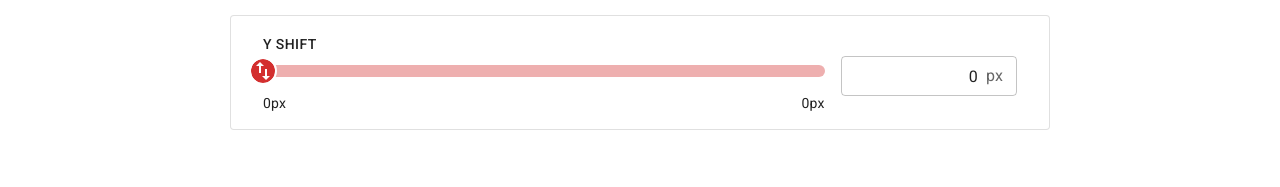
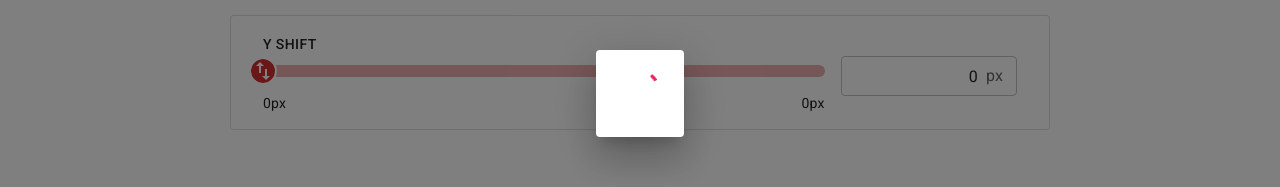
Before and after one commit to connordelacruz/react-p5-channel-shift, a React (Create React App) app: page / in a window 1280 px wide. Shown: the part 307-494 px from the top of the page. Built offline with nearby package versions, Linux system fonts and the light colour scheme.

Commit message:
added loading modal

```diff
--- a/src/App.jsx
+++ b/src/App.jsx
@@ -17,11 +17,12 @@ import { SwapChannelsToolUI } from './SwapChannelsToolUI'
 import { RandomizeToolUI } from './RandomizeToolUI'
 // Snack Bar Component
 import { SnackBar } from './SnackBar'
-// Misc Components
+// Dialog Components
 import { HelpDialog } from './HelpDialog'
 import { IOSSafariError } from './IOSSafariError'
 // MUI
 import { Box, Container, CssBaseline, Paper, ThemeProvider } from '@mui/material'
+import { LoadingDialog } from './LoadingDialog'
 
 // ================================================================================
 // App Component
@@ -39,6 +40,12 @@ function App() {
   const [imageWidth, setImageWidth] = React.useState(0)
   const [imageHeight, setImageHeight] = React.useState(0)
 
+  // --------------------------------------------------------------------------------
+  // Sketch State
+  // --------------------------------------------------------------------------------
+  // Set to true when setup() method completes
+  const [setupCompleted, setSetupCompleted] = React.useState(false)
+
   // ================================================================================
   // Save/Load
   // ================================================================================
@@ -55,6 +62,23 @@ function App() {
   // State for uploaded image data. Initialized to null, set to base64 data URL once file is loaded.
   // Sketch will load data as image and set to null again when complete
   const [newFileDataURL, setNewFileDataURL] = React.useState(null)
+
+  // --------------------------------------------------------------------------------
+  // Loading Modal
+  // --------------------------------------------------------------------------------
+  // Modal to display while loading. Default to true since sketch needs to load initial image.
+  // Sketch will hide this in setup().
+  const [loadingOpen, setLoadingOpen] = React.useState(true)
+
+  /**
+   * Loading modal should be shown if:
+   * - setupCompleted is false
+   * - newFileDataURL is not null
+   */
+  React.useEffect(() => {
+    setLoadingOpen(!(setupCompleted && newFileDataURL === null))
+  }, [setupCompleted, newFileDataURL])
+
 
   // ================================================================================
   // Tool Tabs
@@ -508,12 +532,14 @@ function App() {
         <ChannelShiftAppBar
           setShouldSaveResult={ setShouldSaveResult }
           setNewFileDataURL={ setNewFileDataURL }
+          setLoadingOpen={ setLoadingOpen }
           setHelpOpen={ setHelpOpen }
         />
 
         {/*Canvas*/ }
         <ReactP5Wrapper
           sketch={ ChannelShiftSketch }
+          setSetupCompleted={ setSetupCompleted }
           setImageWidth={ setImageWidth } setImageHeight={ setImageHeight }
           sourceChannel={ sourceChannel } targetChannel={ targetChannel }
           channelShiftValues={ channelShiftValues }
@@ -619,6 +645,11 @@ function App() {
         } }
       />
 
+      {/*Loading Modal*/ }
+      <LoadingDialog
+        open={ loadingOpen }
+      />
+
       {/*iOS Safari Large Image Error Modal*/ }
       <IOSSafariError
         open={ iOSSafariErrorOpen }
--- a/src/ChannelShiftAppBar.jsx
+++ b/src/ChannelShiftAppBar.jsx
@@ -76,10 +76,14 @@ const SaveButton = ({ setShouldSaveResult }) => {
  * Load image button element.
  *
  * @param setNewFileDataURL
+ * @param setLoadingOpen
  * @return {Element}
  * @constructor
  */
-const LoadButton = ({ setNewFileDataURL }) => {
+const LoadButton = ({
+                      setNewFileDataURL,
+                      setLoadingOpen
+                    }) => {
   // Styled hidden input element. Required to use button as file input with MUI
   const VisuallyHiddenInput = styled('input')({
     clip: 'rect(0 0 0 0)',
@@ -100,6 +104,7 @@ const LoadButton = ({ setNewFileDataURL }) => {
    * base64 data URL and set setNewFileDataURL to it.
    */
   const loadImageFileInputOnChange = (event) => {
+    setLoadingOpen(true)
     if (event.target.files.length > 0) {
       let file = event.target.files[0]
       // Verify it's an image
@@ -154,6 +159,7 @@ const HelpButton = ({ setHelpOpen }) => {
  *
  * @param setShouldSaveResult
  * @param setNewFileDataURL
+ * @param setLoadingOpen
  * @param setHelpOpen
  * @return {Element}
  * @constructor
@@ -161,6 +167,7 @@ const HelpButton = ({ setHelpOpen }) => {
 export const AppBarButtons = ({
                                 setShouldSaveResult,
                                 setNewFileDataURL,
+                                setLoadingOpen,
                                 setHelpOpen
                               }) => {
   return <Stack
@@ -174,6 +181,7 @@ export const AppBarButtons = ({
     />
     <LoadButton
       setNewFileDataURL={ setNewFileDataURL }
+      setLoadingOpen={ setLoadingOpen }
     />
     <HelpButton
       setHelpOpen={ setHelpOpen }
@@ -187,6 +195,7 @@ export const AppBarButtons = ({
  *
  * @param setShouldSaveResult
  * @param setNewFileDataURL
+ * @param setLoadingOpen
  * @param setHelpOpen
  * @return {Element}
  * @constructor
@@ -194,6 +203,7 @@ export const AppBarButtons = ({
 export const ChannelShiftAppBar = ({
                                      setShouldSaveResult,
                                      setNewFileDataURL,
+                                     setLoadingOpen,
                                      setHelpOpen
                                    }) => {
   // TODO: decouple sticky container from canvas + tabs, then update this to be sticky or whatev
@@ -212,6 +222,7 @@ export const ChannelShiftAppBar = ({
         <AppBarButtons
           setShouldSaveResult={ setShouldSaveResult }
           setNewFileDataURL={ setNewFileDataURL }
+          setLoadingOpen={ setLoadingOpen }
           setHelpOpen={ setHelpOpen }
         />
       </Toolbar>
--- a/src/ChannelShiftSketch.jsx
+++ b/src/ChannelShiftSketch.jsx
@@ -37,6 +37,8 @@ export function ChannelShiftSketch(p5) {
   // Set to true after the below functions are initialized
   let setterFunctionsInitialized = false
 
+  // Setter function to let app know that setup has completed
+  let setSetupCompleted = null
   // Image dimension setter functions
   let setImageWidth = null
   let setImageHeight = null
@@ -96,6 +98,9 @@ export function ChannelShiftSketch(p5) {
       mobileDeviceInitialWindowHeight = p5.windowHeight
     }
 
+    // Update setup complete state
+    setSetupCompleted(true)
+
     // --------------------------------------------------------------------------------
     // additional p5.js methods (need to be defined here because of variable scope)
     // --------------------------------------------------------------------------------
@@ -120,6 +125,7 @@ export function ChannelShiftSketch(p5) {
 
     // Initialize state-related function variables
     if (!setterFunctionsInitialized) {
+      setSetupCompleted = props.setSetupCompleted
       setImageWidth = props.setImageWidth
       setImageHeight = props.setImageHeight
       setShouldSaveResult = props.setShouldSaveResult
--- /dev/null
+++ b/src/LoadingDialog.jsx
@@ -0,0 +1,16 @@
+import { CircularProgress, Dialog, DialogContent } from '@mui/material'
+
+export const LoadingDialog = ({ open }) => {
+  return (
+    <Dialog
+      open={ open }
+      keepMounted
+    >
+      <DialogContent>
+        <CircularProgress
+          color="info"
+        />
+      </DialogContent>
+    </Dialog>
+  )
+}
```
